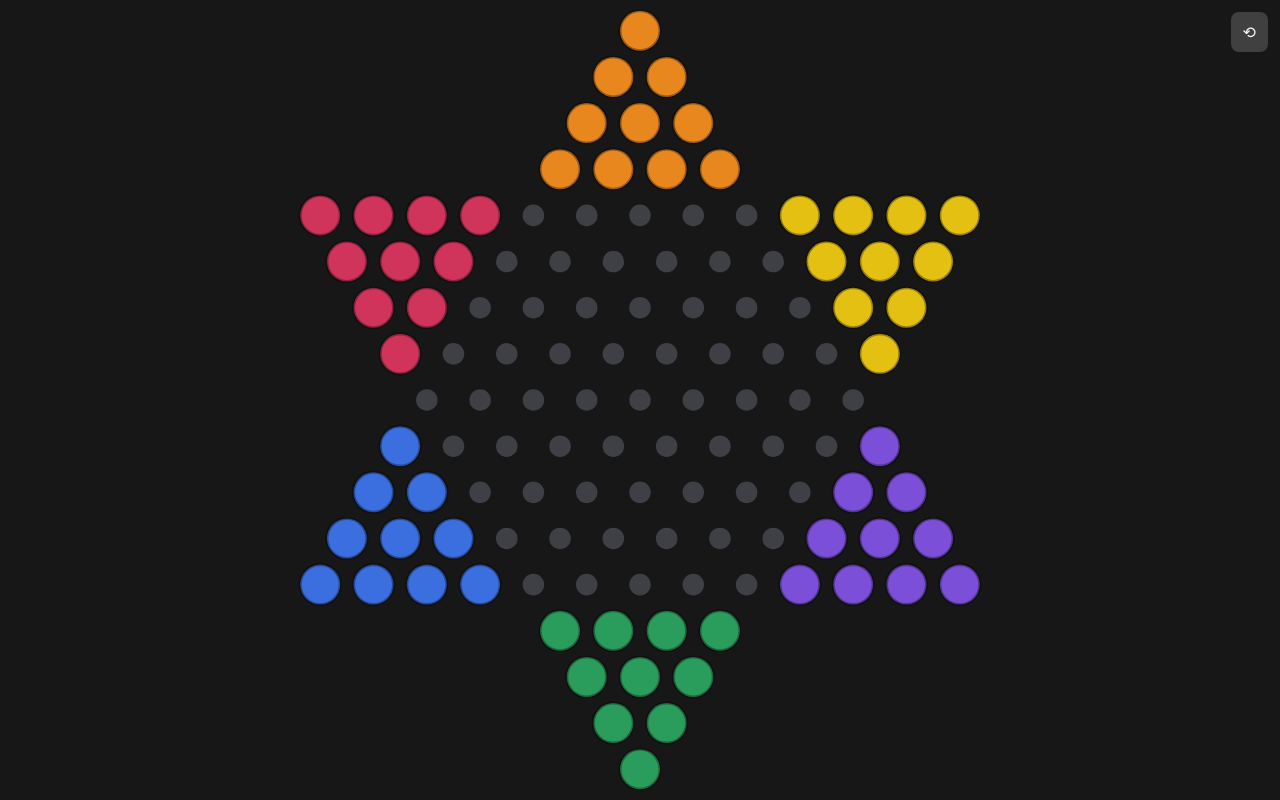
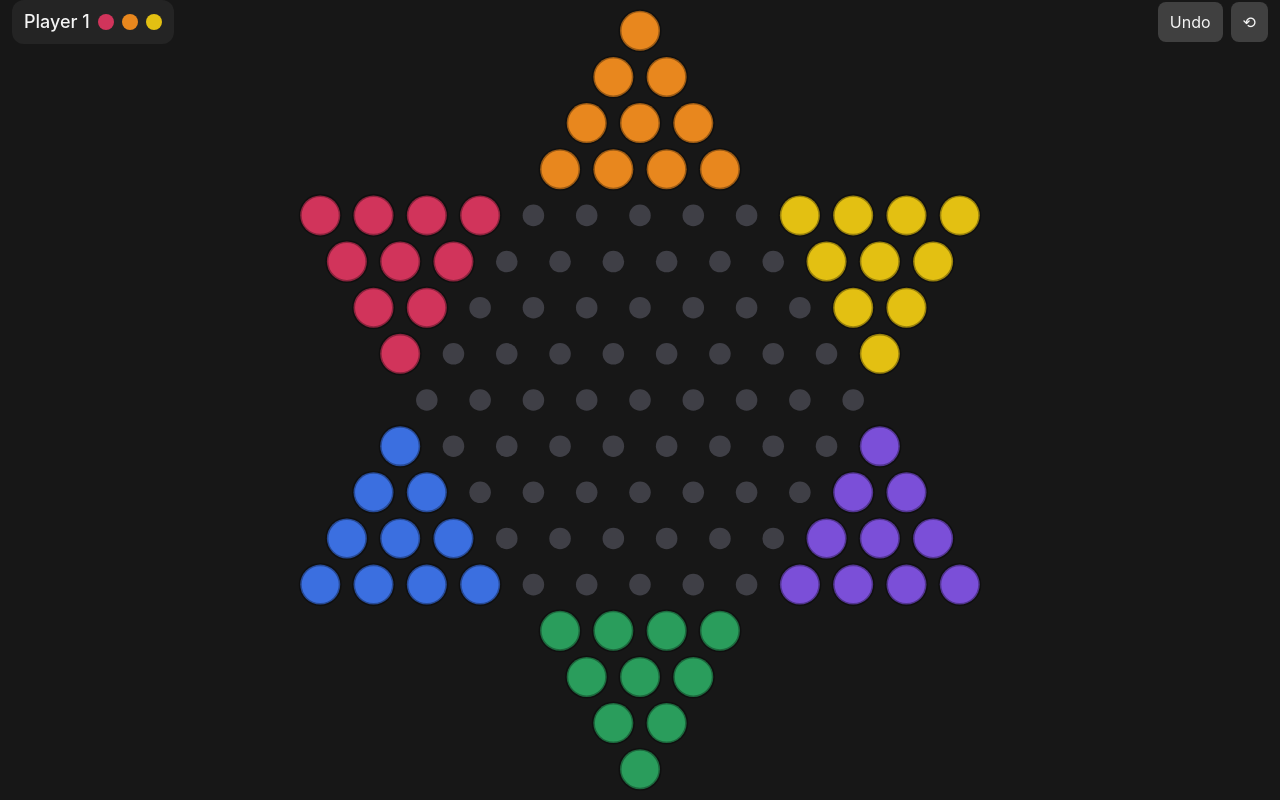
Before and after one commit to paulsuk/super-chinese-checkers, a React (Vite) app: page / in a window 1280 px wide. Both pictures are taken after a click on the button "New game". Built offline with nearby package versions, Linux system fonts and the light colour scheme.

Commit message:
feat(ui): hop-by-hop move staging with lock-in, HUD, undo

```diff
--- a/src/App.tsx
+++ b/src/App.tsx
@@ -1,18 +1,26 @@
-import { useReducer } from "react";
+import { useState } from "react";
 import { gameReducer } from "./state/gameReducer";
+import type { GameAction } from "./state/gameReducer";
+import { PLAYER_DEFAULTS } from "./config/palette";
 import BoardView, { cellAt } from "./ui/BoardView";
 import GestureLayer from "./ui/GestureLayer";
+import Hud from "./ui/Hud";
+import { useMoveInput } from "./ui/useMoveInput";
 import { useViewTransform } from "./ui/useViewTransform";
+import type { GameState } from "./engine/types";
 
 export default function App() {
-  const [game, dispatch] = useReducer(gameReducer, null);
+  const [game, setGame] = useState<GameState | null>(null);
   const view = useViewTransform();
+  const act = (action: GameAction) => setGame((g) => gameReducer(g, action));
+  const input = useMoveInput(game, (move) => act({ type: "COMMIT_MOVE", move }));
+
   if (!game) {
     return (
       <div className="grid h-full place-items-center bg-neutral-900 text-neutral-100">
         <button
           className="rounded-xl bg-emerald-700 px-8 py-4 text-2xl"
-          onClick={() => dispatch({ type: "NEW_GAME", startedAt: new Date().toISOString() })}
+          onClick={() => act({ type: "NEW_GAME", startedAt: new Date().toISOString() })}
         >
           New game
         </button>
@@ -21,15 +29,23 @@ export default function App() {
   }
   return (
     <div className="relative h-full bg-neutral-900">
-      <GestureLayer view={view} onTap={(pt) => console.log("tap", cellAt(pt))}>
-        <BoardView pieces={game.pieces} staged={null} shake={null} transform={view.transform} />
+      <GestureLayer view={view} onTap={(pt) => input.tap(cellAt(pt))}>
+        <BoardView
+          pieces={game.pieces}
+          staged={input.staged}
+          shake={input.shake}
+          transform={view.transform}
+        />
       </GestureLayer>
-      <button
-        className="absolute right-3 top-3 rounded-lg bg-neutral-700 px-3 py-2 text-neutral-100"
-        onClick={view.reset}
-      >
-        ⟲
-      </button>
+      <Hud
+        game={game}
+        names={PLAYER_DEFAULTS}
+        stagedReady={!!input.staged && input.staged.path.length >= 2}
+        onLockIn={input.lockIn}
+        onCancel={() => input.cancel()}
+        onUndo={() => { input.cancel(); act({ type: "UNDO" }); }}
+        onResetView={view.reset}
+      />
     </div>
   );
 }
--- /dev/null
+++ b/src/ui/Hud.tsx
@@ -0,0 +1,49 @@
+import { COLORS_OF_PLAYER } from "../engine/board";
+import { marginSoFar } from "../engine/rules";
+import { PALETTE } from "../config/palette";
+import type { GameState } from "../engine/types";
+
+interface Props {
+  game: GameState;
+  names: [string, string];
+  stagedReady: boolean;
+  onLockIn(): void;
+  onCancel(): void;
+  onUndo(): void;
+  onResetView(): void;
+}
+
+export default function Hud({ game, names, stagedReady, onLockIn, onCancel, onUndo, onResetView }: Props) {
+  const margin = marginSoFar(game);
+  return (
+    <>
+      <div className="pointer-events-none absolute inset-x-0 top-0 flex items-center justify-between p-3 pt-[env(safe-area-inset-top)]">
+        <div className="flex items-center gap-2 rounded-xl bg-neutral-800/90 px-3 py-2 text-neutral-100">
+          <span className="text-lg font-medium">{names[game.toMove]}</span>
+          {COLORS_OF_PLAYER[game.toMove]!.map((c) => (
+            <span key={c} className="inline-block h-4 w-4 rounded-full" style={{ background: PALETTE[c] }} />
+          ))}
+          {game.phase === "finishOut" && (
+            <span className="ml-2 rounded-md bg-amber-600 px-2 py-0.5 text-sm">
+              {names[game.winner!]} wins — margin {margin}
+            </span>
+          )}
+        </div>
+        <div className="pointer-events-auto flex gap-2">
+          <button className="rounded-lg bg-neutral-700 px-3 py-2 text-neutral-100" onClick={onUndo}>Undo</button>
+          <button className="rounded-lg bg-neutral-700 px-3 py-2 text-neutral-100" onClick={onResetView}>⟲</button>
+        </div>
+      </div>
+      {stagedReady && (
+        <div className="absolute inset-x-0 bottom-0 flex justify-center gap-3 p-4 pb-[max(1rem,env(safe-area-inset-bottom))]">
+          <button className="rounded-xl bg-emerald-600 px-8 py-3 text-lg text-white" onClick={onLockIn}>
+            Lock in
+          </button>
+          <button className="rounded-xl bg-neutral-700 px-6 py-3 text-lg text-neutral-100" onClick={onCancel}>
+            Cancel
+          </button>
+        </div>
+      )}
+    </>
+  );
+}
--- /dev/null
+++ b/src/ui/useMoveInput.ts
@@ -0,0 +1,59 @@
+import { useRef, useState } from "react";
+import { isLegalHop, isLegalStep } from "../engine/rules";
+import type { Pieces } from "../engine/rules";
+import { OWNER_OF_COLOR } from "../engine/board";
+import type { CellId, GameState, Move } from "../engine/types";
+import type { Staged } from "./BoardView";
+
+interface Staging extends Staged { kind: "step" | "hop" | null; }
+
+export function useMoveInput(game: GameState | null, commit: (move: Move) => void) {
+  const [staged, setStaged] = useState<Staging | null>(null);
+  const [shake, setShake] = useState<CellId | null>(null);
+  const timer = useRef<ReturnType<typeof setTimeout> | undefined>(undefined);
+
+  const doShake = (cell: CellId) => {
+    clearTimeout(timer.current);
+    setShake(null);
+    // restart the CSS animation even when shaking the same cell twice
+    requestAnimationFrame(() => setShake(cell));
+    timer.current = setTimeout(() => setShake(null), 600);
+  };
+
+  const tap = (cell: CellId | null) => {
+    if (!game || game.phase === "done" || cell === null) return;
+    const tappedColor = game.pieces[cell];
+    if (tappedColor !== undefined && OWNER_OF_COLOR[tappedColor] === game.toMove) {
+      setStaged({ color: tappedColor, path: [cell], kind: null });
+      return;
+    }
+    if (!staged) {
+      if (tappedColor !== undefined) doShake(cell); // opponent piece, nothing selected
+      return;
+    }
+    const origin = staged.path[0]!;
+    const lifted: Pieces = { ...game.pieces };
+    delete lifted[origin];
+    const end = staged.path[staged.path.length - 1]!;
+    const extend = (kind: "step" | "hop", path: CellId[]) =>
+      setStaged({ color: staged.color, path, kind });
+
+    if (staged.kind === "hop") {
+      if (isLegalHop(lifted, staged.color, end, cell)) extend("hop", [...staged.path, cell]);
+      else doShake(origin);
+      return;
+    }
+    // kind null (just selected) or "step" (re-stage first leg from origin)
+    if (isLegalStep(lifted, staged.color, origin, cell)) extend("step", [origin, cell]);
+    else if (isLegalHop(lifted, staged.color, origin, cell)) extend("hop", [origin, cell]);
+    else doShake(origin);
+  };
+
+  const lockIn = () => {
+    if (staged && staged.path.length >= 2) commit({ color: staged.color, path: staged.path });
+    setStaged(null);
+  };
+  const cancel = () => setStaged(null);
+
+  return { staged: staged as Staged | null, shake, tap, lockIn, cancel };
+}
```
